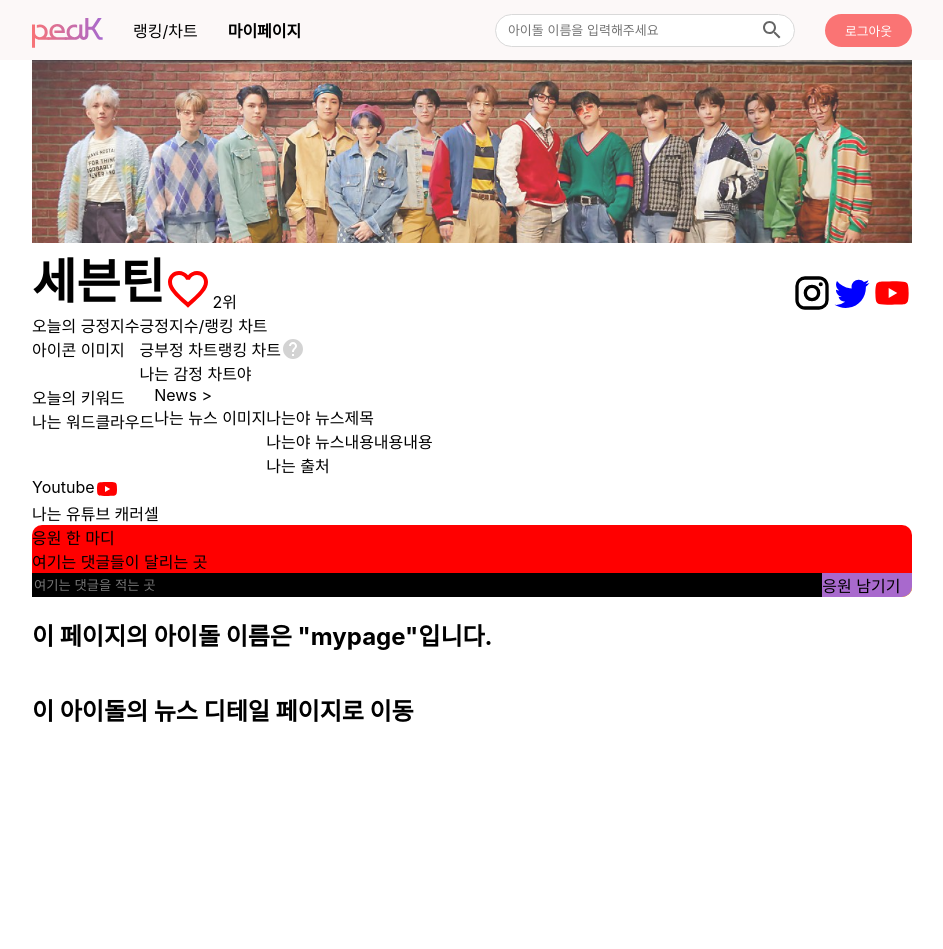
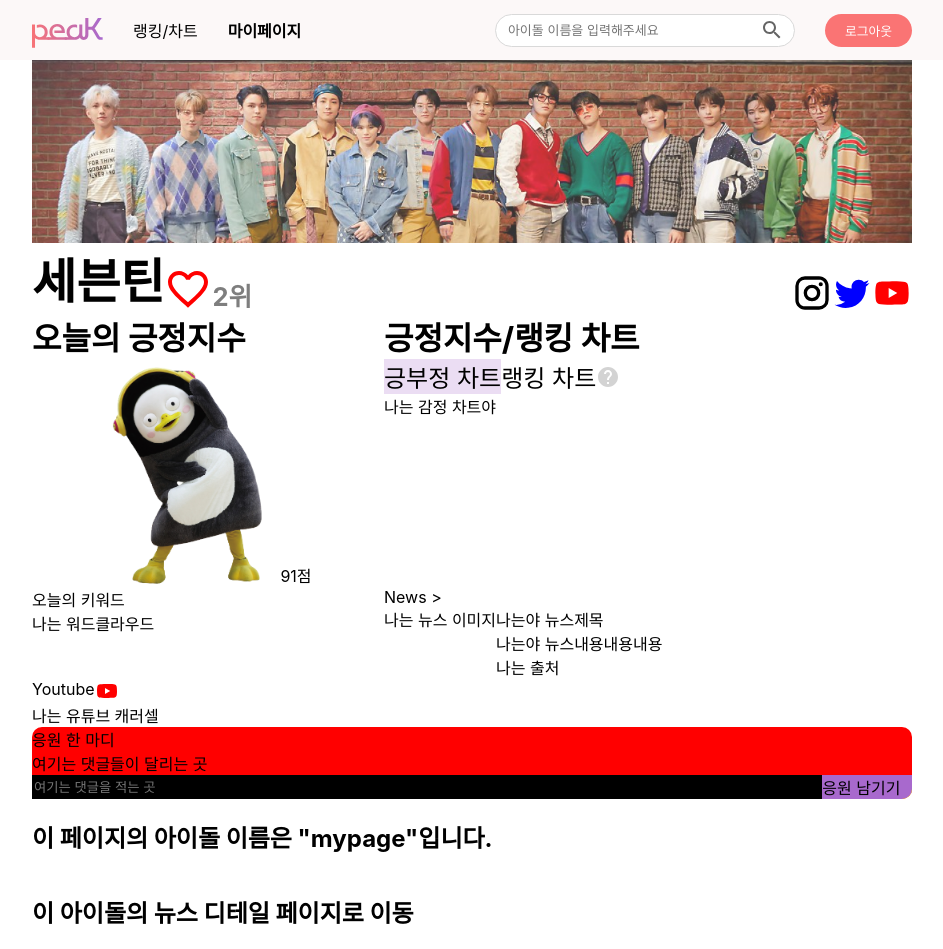
Before and after one commit to SSAFY507-peaK/peaK, a React (Create React App) app in the folder front/: page /mypage in a window 1280 px wide. Shown: the whole page, without its empty margins (168-1111 px from the left). Before the commit the page ends 800 px from the top, so only its background shows below. Built offline with nearby package versions, Linux system fonts and the light colour scheme; a web font is replaced by a local one.

Commit message:
:memo: [FE] #5 아이돌 페이지 구체화
- IdolEmotion 구체화
- TabComponent 생성

```diff
--- a/front/package.json
+++ b/front/package.json
@@ -15,8 +15,10 @@
     "@types/node": "^17.0.45",
     "@types/react": "^18.0.28",
     "@types/react-dom": "^18.0.11",
+    "chart.js": "^4.2.1",
     "prettier": "^2.8.4",
     "react": "^18.2.0",
+    "react-chartjs-2": "^5.2.0",
     "react-dom": "^18.2.0",
     "react-redux": "^8.0.5",
     "react-router": "^6.9.0",
--- a/front/src/components/idolpage/FrameComponent.tsx
+++ b/front/src/components/idolpage/FrameComponent.tsx
@@ -1,21 +1,26 @@
 import styled from "styled-components";
+
+interface FrameType {
+  width:string;
+}
 
 const Wrapper = styled.div`
   display: flex;
   flex-direction: row;
 `;
 
-const Frame = styled.div`
+const Frame = styled.div<FrameType>`
   display: flex;
   flex-direction: column;
+  width: ${props => props.width};
 `;
 
 
 function FrameCommponent({leftitem,rightitem}:any) {
   return(
     <Wrapper>
-      <Frame>{leftitem}</Frame>
-      <Frame>{rightitem}</Frame>
+      <Frame width="40%">{leftitem}</Frame>
+      <Frame width="60%">{rightitem}</Frame>
     </Wrapper>
   )
 }
--- a/front/src/components/idolpage/IdolData.tsx
+++ b/front/src/components/idolpage/IdolData.tsx
@@ -34,6 +34,9 @@
 `;
 
 const IdolRank = styled.div`
+  font-size: 1.6rem;
+  font-weight: 700;
+  opacity: 0.5;
 `;
 
 function IdolData () {
--- a/front/src/components/idolpage/IdolEmotion.tsx
+++ b/front/src/components/idolpage/IdolEmotion.tsx
@@ -1,49 +1,76 @@
+import Emotion from "./sampleImg/Emotion.png"
 import FrameCommponent from './FrameComponent';
 import HelpIcon from '@mui/icons-material/Help';
+import TabComponent from "./TagComponent";
 import styled from "styled-components";
+import { useState } from "react";
 
 const Title = styled.div`
-
+  font-size: 2rem;
+  font-weight: 700;
 `;
 
-const EmotionImg = styled.div`
+const EmotionImgFrame = styled.div`
+  display: flex;
+  justify-content: center;
+  align-content: center;
+  align-items: flex-end;
+`;
+
+const EmotionImg = styled.img`
+  width: 50%;
+`;
+
+const EmotionScore = styled.div`
 
 `;
 
 const ChartTagFrame = styled.div`
   display: flex;
   flex-direction: row;
-`;
-
-const ChartTag = styled.div`
-
+  align-items: center;
 `;
 
 const EmotionChart = styled.div`
 
 `;
 
+const RankingChart = styled.div`
+
+`;
+
+
 function IdolEmotion() {
+  const [check, setCheck] = useState<boolean>(true);
   return(
     <FrameCommponent
       leftitem={
         <>
           <Title>오늘의 긍정지수</Title>
-          <EmotionImg>아이콘 이미지</EmotionImg>
+          <EmotionImgFrame>
+            <EmotionImg src={Emotion} />
+            <EmotionScore>91점</EmotionScore>
+          </EmotionImgFrame>
         </>
       }
       rightitem={
         <>
           <Title>긍정지수/랭킹 차트</Title>
           <ChartTagFrame>
-            <ChartTag>긍부정 차트</ChartTag>
-            <ChartTag>랭킹 차트</ChartTag>
+            <TabComponent isTab = {check} title = "긍부정 차트" size ="1.5rem" onClick={() => check? setCheck(false) :setCheck(true)}></TabComponent>
+            <TabComponent isTab = {!check} title = "랭킹 차트" size ="1.5rem" onClick={() => check? setCheck(false) :setCheck(true)}></TabComponent>
             <HelpIcon sx={{ color: "lightgray" }} />
           </ChartTagFrame>
-          <EmotionChart>나는 감정 차트야</EmotionChart>
+          {
+            check
+            ?
+            <EmotionChart>나는 감정 차트야</EmotionChart>
+            :
+            <RankingChart>나는 랭킹 차트야</RankingChart>
+          }
         </>
-      }
-      ></FrameCommponent>
+        }
+    ></FrameCommponent>
   )
 }
 
--- /dev/null
+++ b/front/src/components/idolpage/TagComponent.tsx
@@ -0,0 +1,36 @@
+import styled from "styled-components";
+
+interface DataProps {
+  isTab: boolean;
+  title: string;
+  size: string;
+  onClick: () => void;
+}
+
+interface TabType {
+  size: string;
+}
+
+const ChartTabOn = styled.div<TabType>`
+  background-color: var(--purple800-color);
+  font-size: ${props => props.size};
+  font-weight: 300;
+  cursor: pointer;
+`;
+
+const ChartTabOff = styled.div<TabType>`
+  font-size: ${props => props.size};
+  font-weight: 300;
+  cursor: pointer;
+`;
+
+/** Tab 활성화 */
+function TabComponent({isTab, title, size, onClick} : DataProps) {
+  if (isTab){
+    return (<ChartTabOn size={size} onClick={onClick}>{title}</ChartTabOn>)
+  } else {
+    return (<ChartTabOff size={size} onClick={onClick}>{title}</ChartTabOff>)
+  }
+}
+
+export default TabComponent;
--- a/front/src/routes/IdolPage.tsx
+++ b/front/src/routes/IdolPage.tsx
@@ -1,7 +1,6 @@
 import { Link, useParams } from "react-router-dom";
 
 import Bg from "../components/idolpage/sampleImg/Rectangle 299.png"
-import IdolBanner from "../components/idolpage/IdolBanner";
 import IdolChat from "../components/idolpage/IdolChat";
 import IdolData from "../components/idolpage/IdolData";
 import IdolEmotion from "../components/idolpage/IdolEmotion";
```
Also changed, not shown: front/src/components/idolpage/sampleImg/Emotion.png (added), 1 other file (tests, documents, lock files or other folders).
